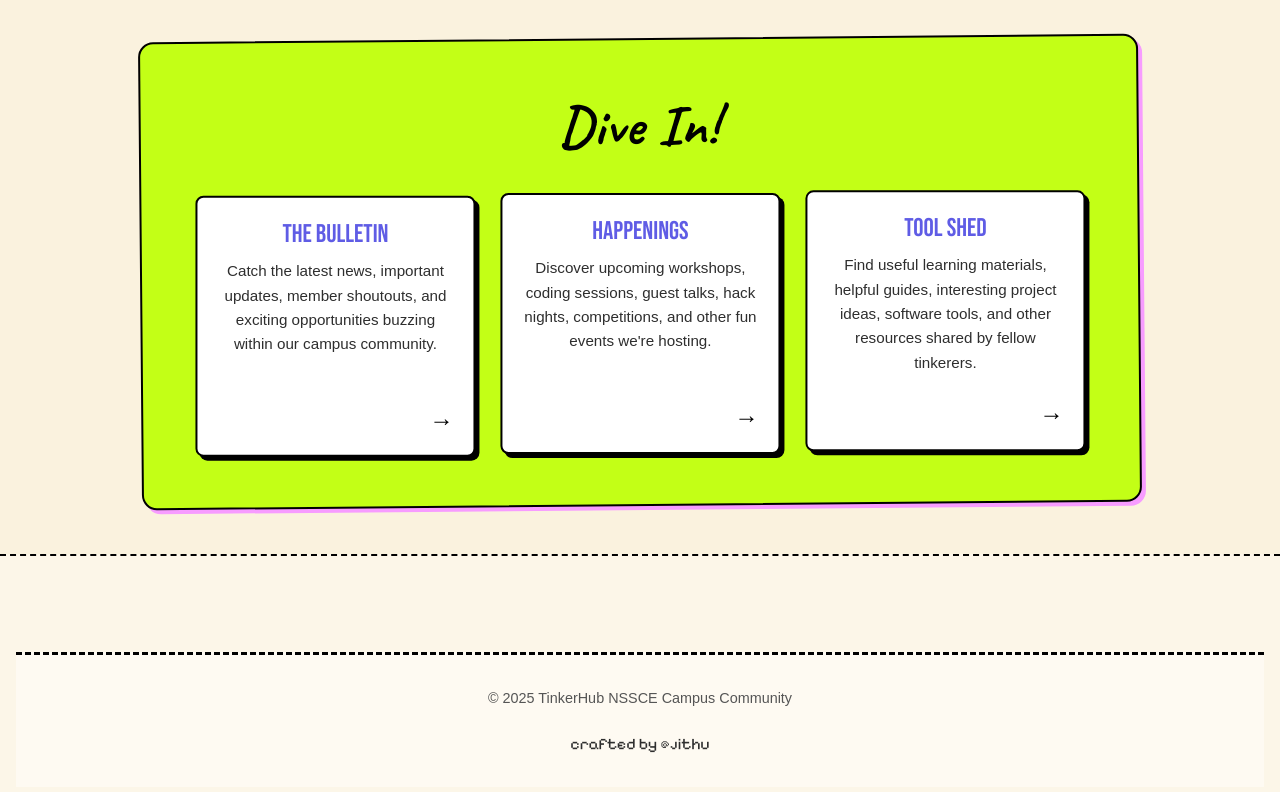
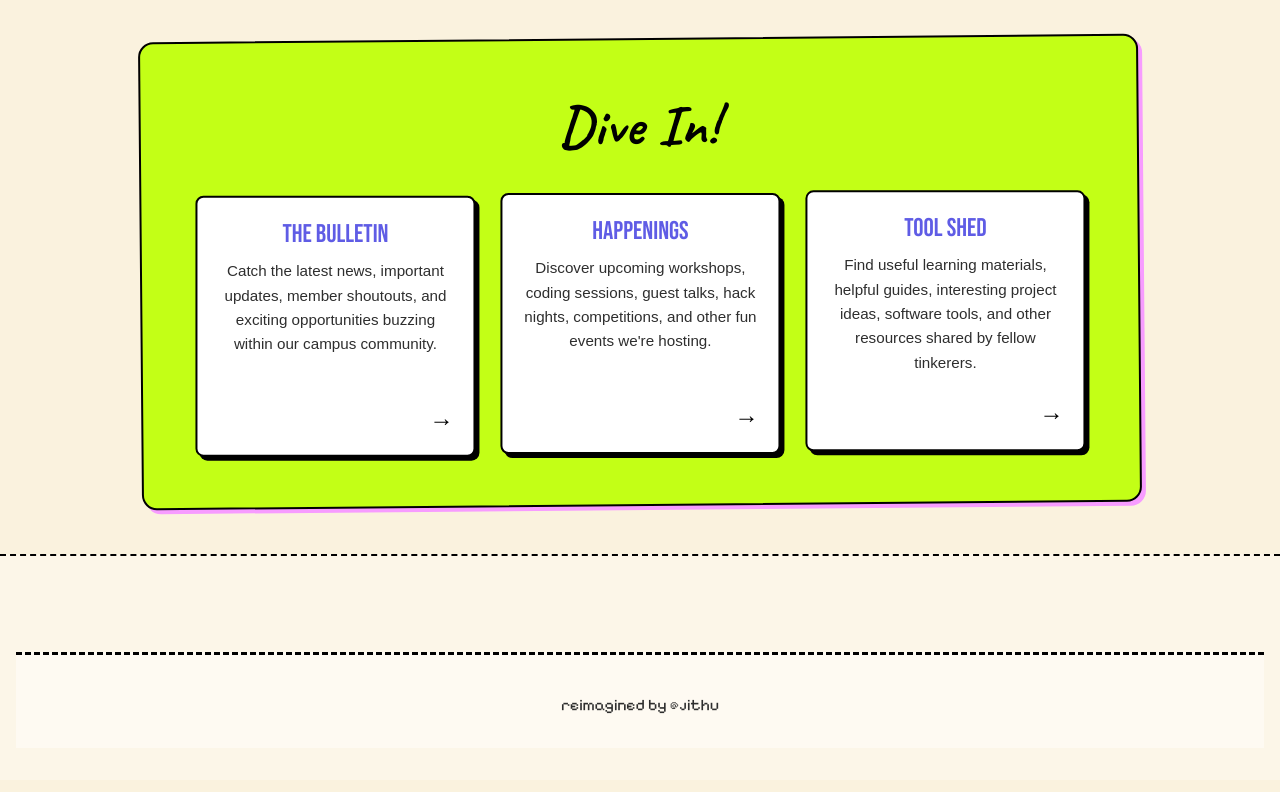
Before and after one commit to jithurx/tinkerhub, a website: page index.html in a window 1280 px wide. Shown: the part 1190-1982 px from the top of the page. Drawn offline with Linux system fonts and the light colour scheme; a web font is replaced by a local one.

Commit message:
Update index.html

```diff
--- a/index.html
+++ b/index.html
@@ -130,8 +130,8 @@
     <div id="footer">
         <footer class="site-footer">
              <div class="footer-container">
-                <p class="footer-copyright">© <span id="current-year">2024</span> TinkerHub NSSCE Campus Community</p>
-                <div class="footer-credits"> <a href="https://jithu.dev/" id="dev" target="_blank" rel="noopener noreferrer"> crafted by @jithu </a> </div>
+               <!-- <p class="footer-copyright">© <span id="current-year">2024</span> TinkerHub NSSCE Campus Community</p> -->
+                <div class="footer-credits"> <a href="https://jithu.dev/" id="dev" target="_blank" rel="noopener noreferrer"> reimagined by @jithu </a> </div>
             </div>
         </footer>
     </div>
```
